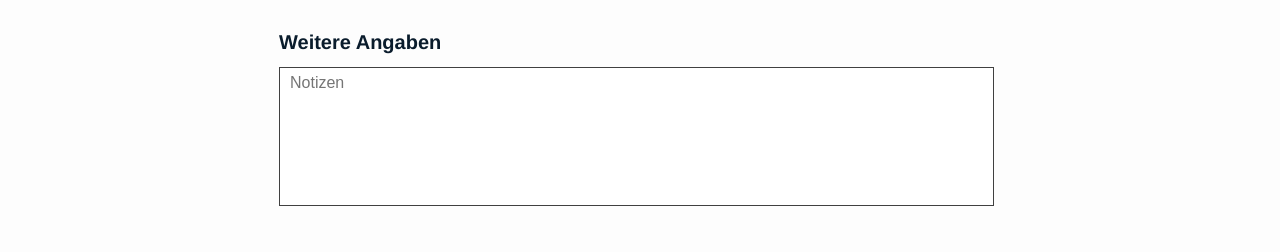
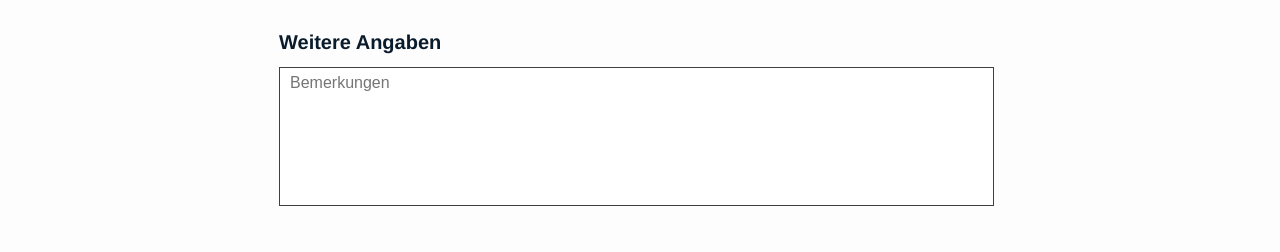
Before and after one commit to Cubemil/OPAS-User-Interface, a Vue app in the folder App/: page /ersterfassung in a window 1280 px wide. Shown: the part 1349-1601 px from the top of the page. Built offline with nearby package versions, Linux system fonts and the light colour scheme.

Commit message:
changed notizen to bemerkungen

```diff
--- a/App/src/components/Eingabeformular.vue
+++ b/App/src/components/Eingabeformular.vue
@@ -142,7 +142,7 @@
             <th>Weitere Angaben</th>
           </tr>
           <tr>
-            <td><textarea type="text" id="notizen" placeholder="Notizen"></textarea></td>
+            <td><textarea type="text" id="bemerkungen" placeholder="Bemerkungen"></textarea></td>
           </tr>
         </table>
 
@@ -259,7 +259,7 @@ export default {
         verzugsende: this.verzugsende,
         beitragsrueckstand: this.beitragsrueckstand,
         gesamtsollbetrag: this.gesamtsollbetrag,
-        notizen: this.notizen
+        bemerkungen: this.bemerkungen
       }
 
       try {
@@ -333,7 +333,7 @@ input, .readonly-field {
   font-size: 16px;
 }
 
-#notizen {
+#bemerkungen {
   width: calc(100% - 20px);
   height: 125px;
   resize: none;
```
